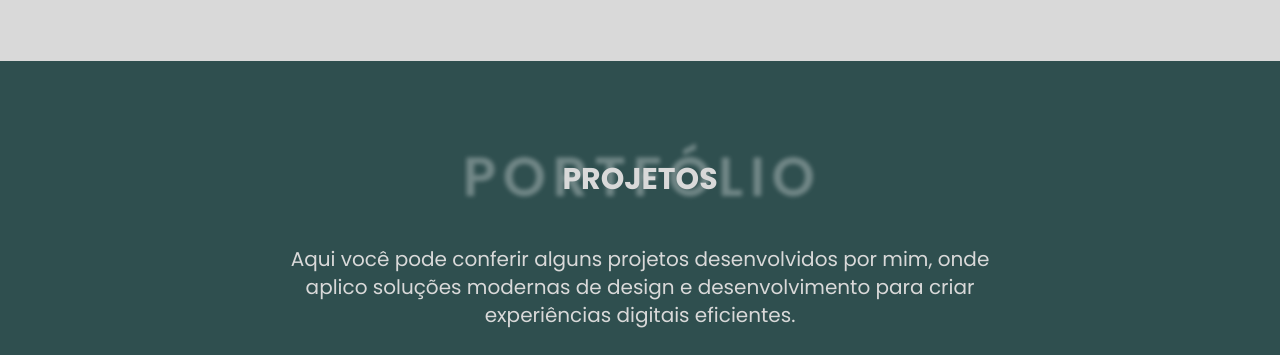
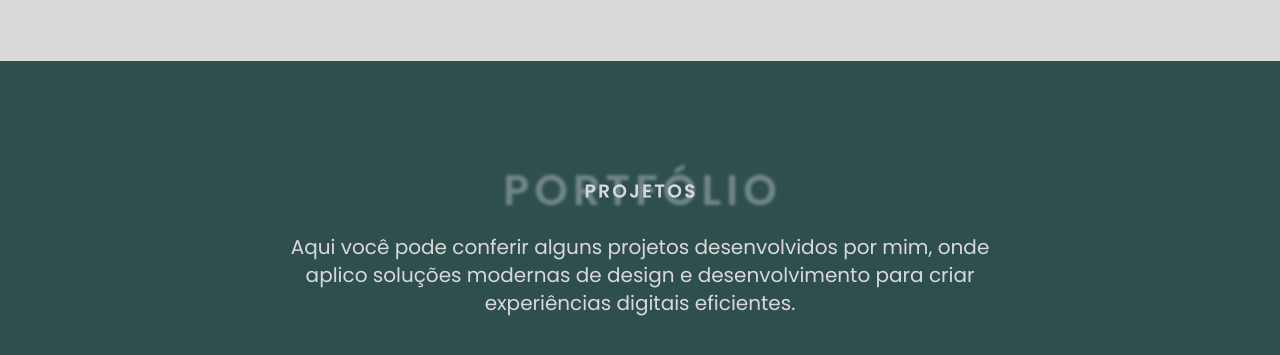
Before and after one commit to mayconviniciusdev/website-mayconviniciusdev, a Next.js app: page / in a window 1280 px wide. Shown: the part 2420-2775 px from the top of the page. Built offline with nearby package versions, Linux system fonts and the light colour scheme; grey boxes are pictures that could not be loaded.

Commit message:
refactor(works): simplifica cabeçalho da seção substituindo título e imagem por SVG único

```diff
--- a/src/components/sections/works.tsx
+++ b/src/components/sections/works.tsx
@@ -22,20 +22,17 @@ export default function Works() {
       <Element name="works">
         <div className=" flex flex-col items-center">
           {/* Título e descrição da seção */}
-          <div className="relative mb-8 mt-25">
-            <h2 className="relative z-10 mx-25 font-bold text-3xl text-[#D9D9D9]">PROJETOS</h2>
-
+          <div className="relative mb-4 mt-25">
             <Image
             src="/initial/heading-portfolio.svg"
             alt="Portfolio"
-            className="absolute left-1/2 top-1/4 -translate-x-1/2 -translate-y-1/2 w-129"
             aria-hidden="true"
             quality={100}
-            width={516}
-            height={516}/>
+            width={400}
+            height={400}/>
           </div>
 
-          <p className="max-w-178 text-center text-[#D9D9D9] text-xl font-medium mt-4 my-10">
+          <p className="max-w-178 text-center text-[#D9D9D9] text-xl font-medium  mb-10">
             Aqui você pode conferir alguns projetos desenvolvidos por mim, onde aplico soluções modernas de design e desenvolvimento para criar experiências digitais eficientes.
           </p>
 
```
Also changed, not shown: public/initial/heading-portfolio.svg.
